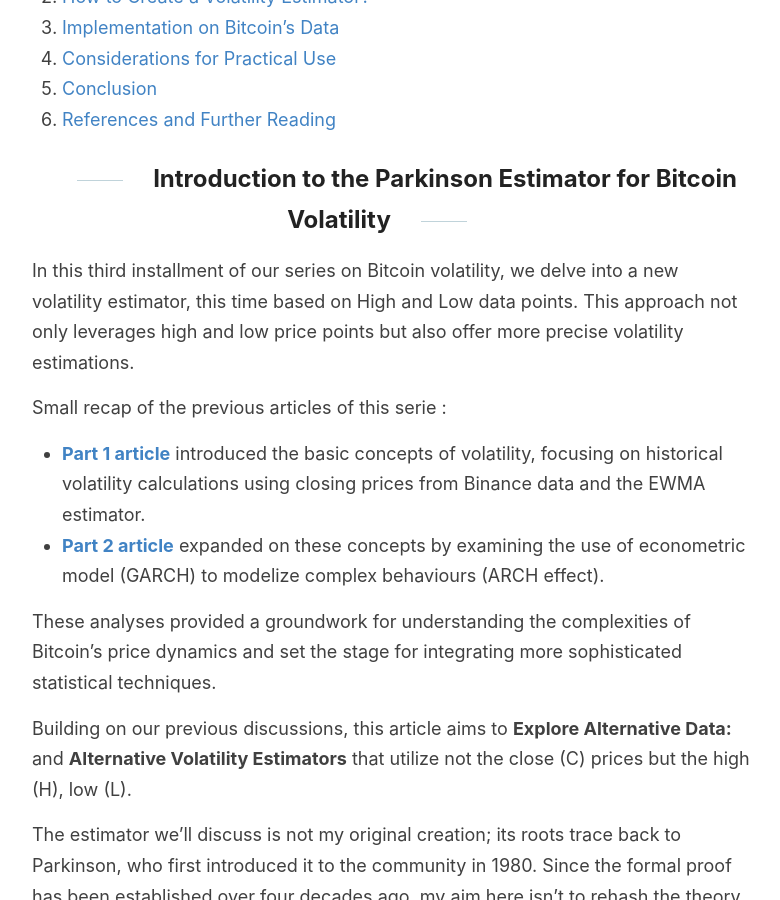
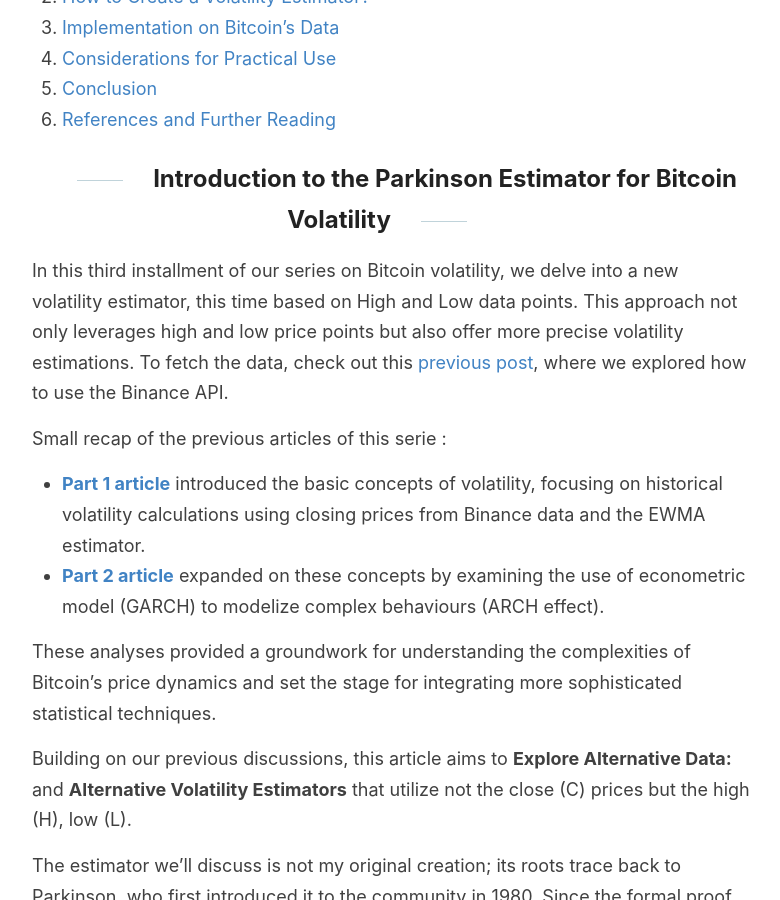
Before and after one commit to Zaltarba/blog, a Jekyll site: the page built from _posts/2024-09-27-BitcoinVolatility-3.md, in a window 1280 px wide and 900 px high, scrolled down 581 px. Shown: the whole window, without its empty margins (248-1028 px from the left). Built offline with Jekyll 4.4.1, drawn with Linux system fonts in a browser that asks for light colours; formulas are drawn with MathJax 3; comment, search, counter and statistics services are not loaded.

Commit message:
Update 2024-09-27-BitcoinVolatility-3.md

```diff
--- a/_posts/2024-09-27-BitcoinVolatility-3.md
+++ b/_posts/2024-09-27-BitcoinVolatility-3.md
@@ -20,7 +20,7 @@ tags: [bitcoin, crypto, volatility, parkinson estimator, range based, risk manag
 
 ## Introduction to the Parkinson Estimator for Bitcoin Volatility
 
-In this third installment of our series on Bitcoin volatility, we delve into a new volatility estimator, this time based on High and Low data points. This approach not only leverages high and low price points but also offer more precise volatility estimations.
+In this third installment of our series on Bitcoin volatility, we delve into a new volatility estimator, this time based on High and Low data points. This approach not only leverages high and low price points but also offer more precise volatility estimations. To fetch the data, check out this [previous post](https://zaltarba.github.io/blog/DataBaseCreation/), where we explored how to use the Binance API.
 
 Small recap of the previous articles of this serie :
 
```
